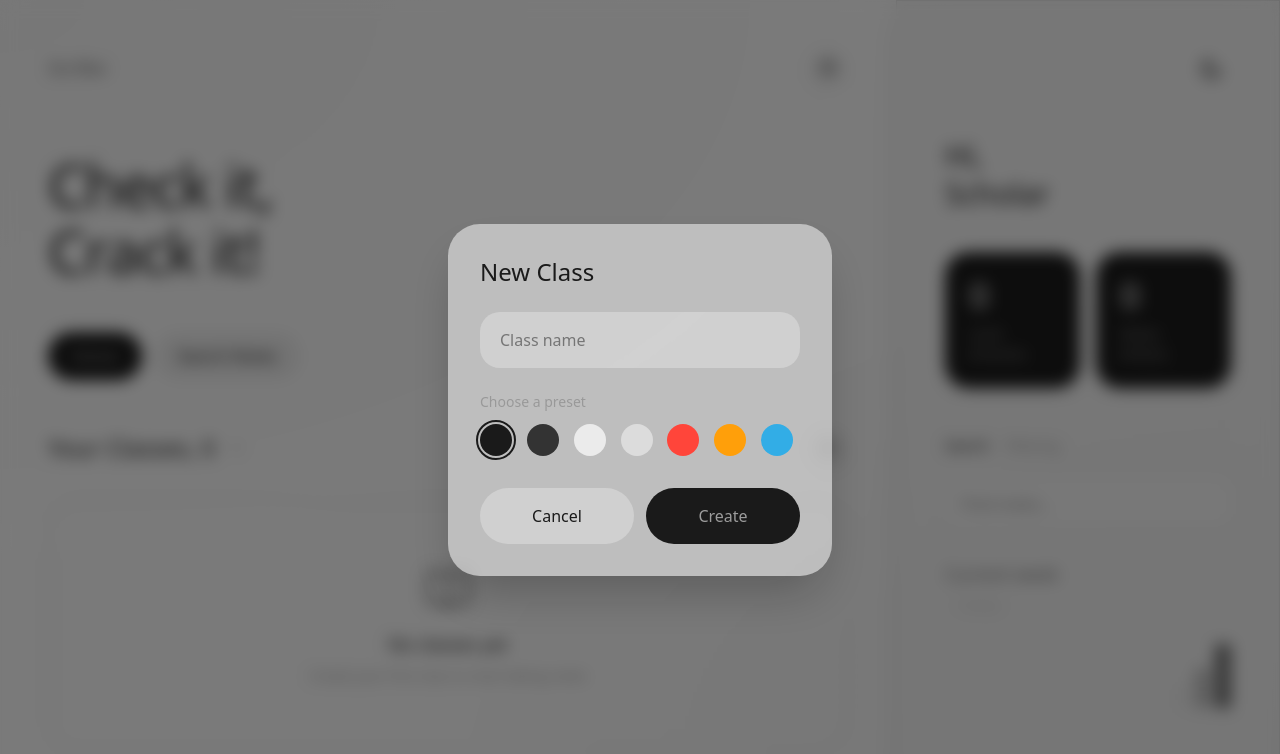
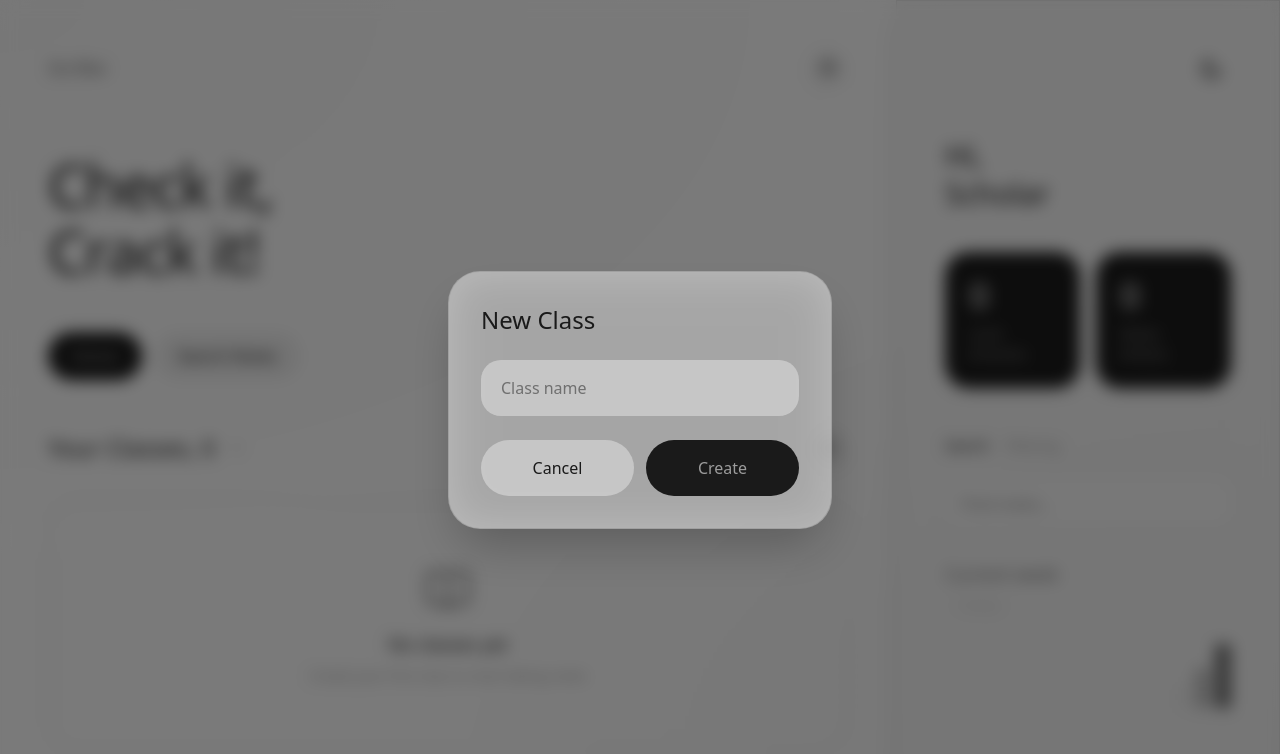
Before and after one commit to hrgang-hrushi/scribe, a Next.js app: page / in a window 1280 px wide. Both pictures are taken after a click on the button 828 px from the left and 448 px from the top of the page. Shown: the top 754 px of the page. Built offline with nearby package versions, Linux system fonts and the light colour scheme.

Commit message:
fix: completely remove preset colors from class cards and modal

```diff
--- /dev/null
+++ b/fix_modal.js
@@ -0,0 +1,12 @@
+const fs = require('fs');
+let code = fs.readFileSync('src/app/page.tsx', 'utf8');
+code = code.replace(
+  /className="w-full max-w-sm rounded-\[32px\] p-8 shadow-2xl glass-panel"\n\s*style={{ background: 'var\(--bg-secondary\)' }}/g,
+  'className="w-full max-w-sm rounded-[32px] p-8 shadow-2xl glass-panel"'
+);
+// Also let's completely remove the color picker from the new class modal
+code = code.replace(
+  /<p className="text-sm font-medium mb-3" style={{ color: 'var\(--text-muted\)' }}>Choose a preset<\/p>\s*<div className="grid grid-cols-7 gap-2 mb-8">\s*\{GRADIENT_PRESETS.map\(\(g, i\) => \(\s*<button\s*key=\{i\}\s*onClick=\{\(\) => setSelectedGradient\(g\)\}\s*className="w-8 h-8 rounded-full transition-transform hover:scale-110"\s*style=\{\{\s*background: g,\s*outline: selectedGradient === g \? '2px solid var\(--accent\)' : 'none',\s*outlineOffset: '2px',\s*\}\}\s*\/>\s*\)\)\}\s*<\/div>/,
+  ''
+);
+fs.writeFileSync('src/app/page.tsx', code);
--- /dev/null
+++ b/fix_page_cards.js
@@ -0,0 +1,22 @@
+const fs = require('fs');
+let code = fs.readFileSync('src/app/page.tsx', 'utf8');
+
+// The regex above is too simple, let's do a more robust replace for sidebar:
+code = code.replace(
+  'className="w-full md:w-96 flex flex-col p-6 md:p-12 overflow-y-auto no-scrollbar shadow-xl" style={{ background: \'var(--bg-secondary)\' }}',
+  'className="w-full md:w-96 flex flex-col p-6 md:p-12 overflow-y-auto no-scrollbar shadow-xl glass-panel"'
+);
+
+// We need to replace the style={{ background: cls.gradient }} in the cards
+code = code.replace(
+  'className="rounded-[32px] p-6 flex flex-col justify-between cursor-pointer group aspect-[1.2] transition-transform hover:-translate-y-1 shadow-sm relative overflow-hidden"\n                  style={{ background: cls.gradient }}',
+  'className="rounded-[32px] p-6 flex flex-col justify-between cursor-pointer group aspect-[1.2] transition-transform hover:-translate-y-1 shadow-sm relative overflow-hidden glass-panel"'
+);
+
+// We should also remove the new class modal background colors:
+code = code.replace(
+  '<div\n              initial={{ scale: 0.9, opacity: 0 }}\n              animate={{ scale: 1, opacity: 1 }}\n              exit={{ scale: 0.9, opacity: 0 }}\n              className="w-full max-w-sm rounded-[32px] p-8 shadow-2xl"\n              style={{ background: \'var(--bg-secondary)\' }}',
+  '<div\n              initial={{ scale: 0.9, opacity: 0 }}\n              animate={{ scale: 1, opacity: 1 }}\n              exit={{ scale: 0.9, opacity: 0 }}\n              className="w-full max-w-sm rounded-[32px] p-8 shadow-2xl glass-panel"'
+);
+
+fs.writeFileSync('src/app/page.tsx', code);
--- a/src/app/page.tsx
+++ b/src/app/page.tsx
@@ -169,8 +169,7 @@ export default function Home() {
                 transition={{ delay: i * 0.05 }}
               >
                 <div
-                  className="rounded-[32px] p-6 flex flex-col justify-between cursor-pointer group aspect-[1.2] transition-transform hover:-translate-y-1 shadow-sm relative overflow-hidden"
-                  style={{ background: cls.gradient }}
+                  className="rounded-[32px] p-6 flex flex-col justify-between cursor-pointer group aspect-[1.2] transition-transform hover:-translate-y-1 shadow-sm relative overflow-hidden glass-panel"
                   onClick={() => router.push(`/classes/${cls.id}`)}
                 >
                   <div className="relative z-10 flex-1 flex justify-between items-start">
@@ -343,8 +342,7 @@ export default function Home() {
               initial={{ scale: 0.9, opacity: 0 }}
               animate={{ scale: 1, opacity: 1 }}
               exit={{ scale: 0.9, opacity: 0 }}
-              className="w-full max-w-sm rounded-[32px] p-8 shadow-2xl"
-              style={{ background: 'var(--bg-secondary)' }}
+              className="w-full max-w-sm rounded-[32px] p-8 shadow-2xl glass-panel"
               onClick={e => e.stopPropagation()}
             >
               <h2 className="text-2xl font-medium mb-6" style={{ color: 'var(--text-primary)' }}>New Class</h2>
@@ -361,21 +359,7 @@ export default function Home() {
                   color: 'var(--text-primary)',
                 }}
               />
-              <p className="text-sm font-medium mb-3" style={{ color: 'var(--text-muted)' }}>Choose a preset</p>
-              <div className="grid grid-cols-7 gap-2 mb-8">
-                {GRADIENT_PRESETS.map((g, i) => (
-                  <button
-                    key={i}
-                    onClick={() => setSelectedGradient(g)}
-                    className="w-8 h-8 rounded-full transition-transform hover:scale-110"
-                    style={{
-                      background: g,
-                      outline: selectedGradient === g ? '2px solid var(--accent)' : 'none',
-                      outlineOffset: '2px',
-                    }}
-                  />
-                ))}
-              </div>
+
               <div className="flex gap-3">
                 <button
                   onClick={() => setShowCreate(false)}
```
